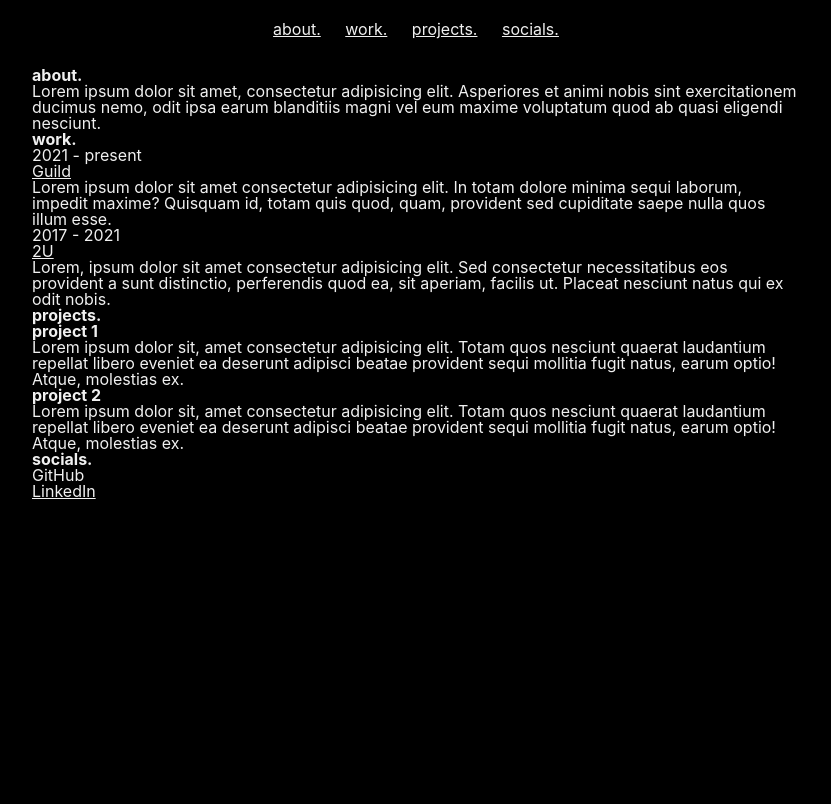
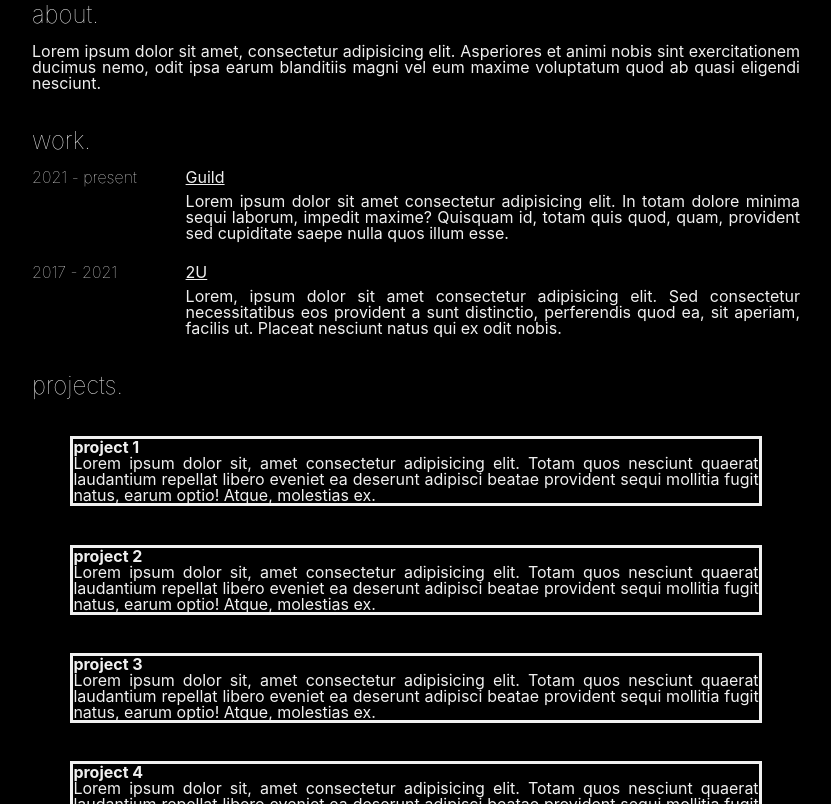
Before and after one commit to dannynvn/portfolio, a plain HTML site: page index.html in a window 1280 px wide. Shown: the part 309-1113 px from the top of the page, without its empty margins (224-1055 px from the left). Before the commit the page ends 810 px from the top, so only its background shows below. Drawn offline with Linux system fonts and the light colour scheme.

Commit message:
updated index file with article element and created content class in css

```diff
--- a/assets/css/style.css
+++ b/assets/css/style.css
@@ -1,6 +1,7 @@
 :root {
     --default-font-color: #f0f0f0;
     --default-font-family: 'SF Pro','Inter', -apple-system, BlinkMacSystemFont, Segoe UI, Helvetica Neue, sans-serif;
+    --section-heading-size: 150%
 }
 
 * {
@@ -10,7 +11,7 @@
 }
 
 .container {
-    padding-top: 15%;
+    padding-top: 10%;
     padding-inline-start: 1rem;
     padding-inline-end: 1rem;
     margin-inline-start: auto;
@@ -21,6 +22,7 @@
 .profile {
     display: flex;
     margin-bottom: 5%;
+    justify-content: center;
 }
 
 .profile img {
@@ -33,7 +35,8 @@
     display: flex;
     justify-content: flex-start;
     align-items: flex-end;
-    font-size: 135%;
+    font-size: 200%;
+    font-weight: 35;
     margin-left: 5%;
 }
 
@@ -66,3 +69,35 @@
     padding: 5px 10px;
     display: inline;
 }
+
+.content {
+    display: block;
+    margin-bottom: 5%;
+}
+
+.content h2 {
+    font-size: var(--section-heading-size);
+    font-weight: 25;
+    margin-bottom: 2%;
+}
+
+.content p {
+    text-align: justify;
+}
+
+.content article {
+    display: grid;
+    grid-template-columns: 20% 80%;
+    grid-template-rows: 1fr 2fr;
+    margin-bottom: 3%;
+}
+
+.content article h3 {
+    font-weight: 15;
+}
+
+.content figure {
+    display: block;
+    border-style: solid;
+    margin: 5%;
+}
--- a/index.html
+++ b/index.html
@@ -9,18 +9,16 @@
         <link rel="stylesheet" href="./assets/css/style.css" />
     </head>
 
-    <!-- Header with padding-->
+    <!-- Header with profile image, name and email-->
     <header class="profile">
             <img src="https://via.placeholder.com/100" alt="placeholder profile image">
-            <h1>Danny Nguyen</h1>
+            <h1>Danny N. Nguyễn</h1>
             <a href="#">dannynvn@gmail.com</a>
     </header>
 
     <body class="container">
         <main>
-
-
-            <!-- naviation bar -->
+            <!-- navigation bar -->
             <nav class="navigation">
                 <ul>
                     <li> <a href="">about.</a> </li>
@@ -31,42 +29,55 @@
             </nav>
 
             <!-- about section with short description of who the portfolio owner is -->
-            <section class="about">
+            <section class="content">
                 <h2>about.</h2>
                 <p>Lorem ipsum dolor sit amet, consectetur adipisicing elit. Asperiores et animi nobis sint exercitationem ducimus nemo, odit ipsa earum blanditiis magni vel eum maxime voluptatum quod ab quasi eligendi nesciunt.</p>
             </section>
 
             <!-- work experience section briefly listing a timeline of organizations portfolio owner worked for -->
-            <section>
+            <section class="content">
                 <h2>work.</h2>
-                    <figure>
-                        <p>2021 - present</p>
+                    <article>
+                        <h3>2021 - present</h3>
                         <a href="#">Guild</a>
+                        <div></div>
                         <p>Lorem ipsum dolor sit amet consectetur adipisicing elit. In totam dolore minima sequi laborum, impedit maxime? Quisquam id, totam quis quod, quam, provident sed cupiditate saepe nulla quos illum esse.</p>
-                    </figure>
-                    <figure>
-                        <p>2017 - 2021</p>
+                    </article>
+
+                    <article>
+                        <h3>2017 - 2021</h3>
                         <a href="#">2U</a>
+                        <div></div>
                         <p>Lorem, ipsum dolor sit amet consectetur adipisicing elit. Sed consectetur necessitatibus eos provident a sunt distinctio, perferendis quod ea, sit aperiam, facilis ut. Placeat nesciunt natus qui ex odit nobis.</p>
-                    </figure>
+                    </article>
             </section>
 
             <!-- projects section showcasing development projects the owner built -->
-            <section>
+            <section class="content">
                 <h2>projects.</h2>
-                    <figure>
+                    <figure class="content-block">
                         <h3>project 1</h3>
                         <p>Lorem ipsum dolor sit, amet consectetur adipisicing elit. Totam quos nesciunt quaerat laudantium repellat libero eveniet ea deserunt adipisci beatae provident sequi mollitia fugit natus, earum optio! Atque, molestias ex.</p>
                     </figure>
 
-                    <figure>
+                    <figure class="content-block">
                         <h3>project 2</h3>
+                        <p>Lorem ipsum dolor sit, amet consectetur adipisicing elit. Totam quos nesciunt quaerat laudantium repellat libero eveniet ea deserunt adipisci beatae provident sequi mollitia fugit natus, earum optio! Atque, molestias ex.</p>
+                    </figure>
+
+                    <figure class="content-block">
+                        <h3>project 3</h3>
+                        <p>Lorem ipsum dolor sit, amet consectetur adipisicing elit. Totam quos nesciunt quaerat laudantium repellat libero eveniet ea deserunt adipisci beatae provident sequi mollitia fugit natus, earum optio! Atque, molestias ex.</p>
+                    </figure>
+
+                    <figure class="content-block">
+                        <h3>project 4</h3>
                         <p>Lorem ipsum dolor sit, amet consectetur adipisicing elit. Totam quos nesciunt quaerat laudantium repellat libero eveniet ea deserunt adipisci beatae provident sequi mollitia fugit natus, earum optio! Atque, molestias ex.</p>
                     </figure>
             </section>
 
             <!-- social media and contact information section -->
-            <section>
+            <section class="content">
                 <h2>socials.</h2>
                 <ul>
                     <li> <a href="#">GitHub</a> </li>
```
Lines whose indentation alone changed are shown as unchanged.
